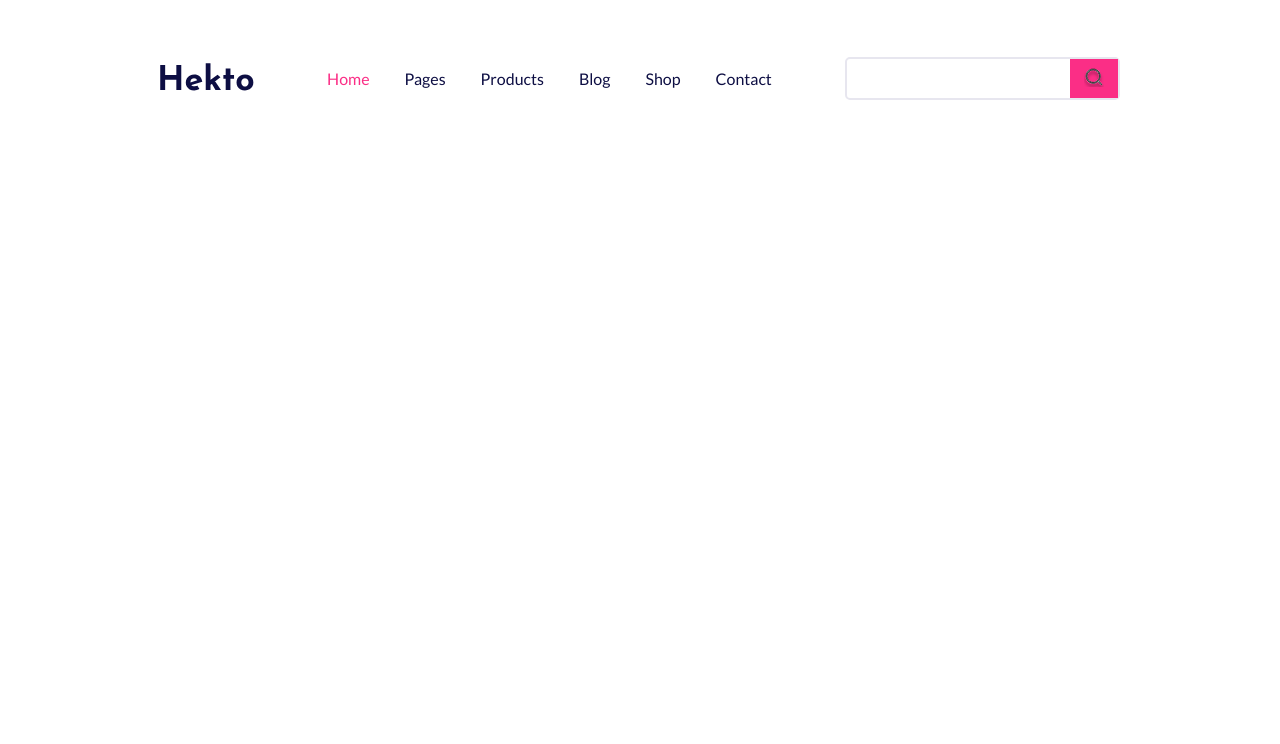
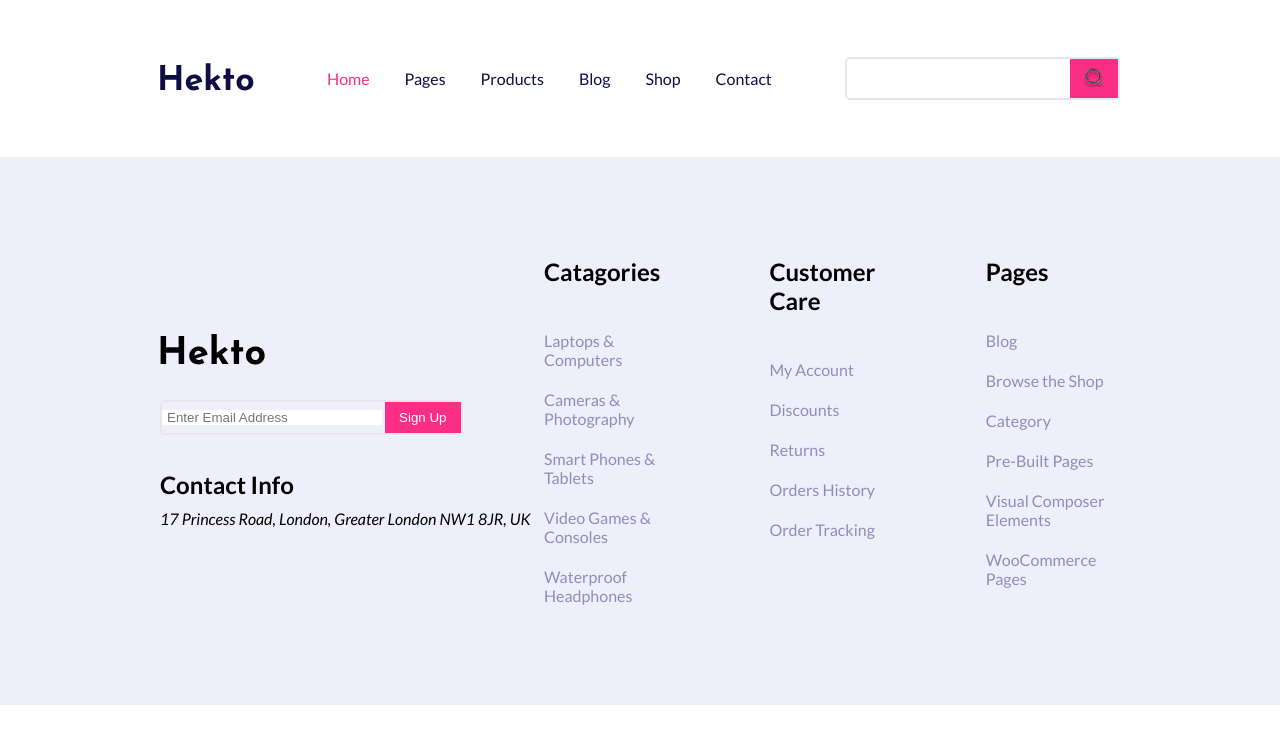
Before and after one commit to BaraaAlmassri/hekto_fs15, a plain HTML site: page index.html in a window 1280 px wide. Drawn offline with Linux system fonts and the light colour scheme.

Commit message:
create footer section

```diff
--- a/assets/base.css
+++ b/assets/base.css
@@ -45,3 +45,28 @@ ul {
     width:calc(100% - 320px);
    margin: auto;
 }
+
+.text-white {
+    color: #fff;
+}
+
+.d-flex {
+    display: flex;
+}
+
+.flex-direction {
+    flex-direction: column;
+    align-items: flex-start;
+}
+
+.gap-100{
+    gap:100px;
+}
+
+.gap-21 {
+    gap: 21px;
+}
+
+.padding-100{
+    padding:100px 0;
+}
--- a/assets/main.css
+++ b/assets/main.css
@@ -50,6 +50,31 @@ body {
 
 }
 
+.footer .left-side {
+    gap:35px;
+    align-items: flex-start;
+}
+
+.right-side{
+    width: 60%;
+}
+
+.footer {
+    background-color: #EEEFFB;
+}
+
+.footer a {
+    color: #8A8FB9 ;
+}
+
+.footer .footer-item {
+    gap:45px ;
+}
+
+.address-info {
+    gap:10px;
+}
+
 @media screen and (max-width:1200px){
     .list , .search {
         display: none;
--- a/index.html
+++ b/index.html
@@ -65,5 +65,65 @@
         </div>
       </div>
     </header>
+
+
+
+    <footer class="footer padding-100">
+      <div class="container">
+        <div class="row">
+          <div class="left-side d-flex flex-direction">
+            <img src="./assets/img/Hekto _footer.svg" alt="footer_logo" />
+            <div class="search">
+              <form method="get">
+                <input type="email" placeholder="Enter Email Address" />
+                <button type="submit" class="text-white">Sign Up</button>
+              </form>
+            </div>
+             <div class="address-info d-flex flex-direction">
+              <h2>Contact Info</h2>
+              <address>
+                17 Princess Road, London, Greater London NW1 8JR, UK
+              </address>
+              </div>
+          </div>
+          <div class="right-side d-flex gap-100">
+            <div class="footer-item d-flex flex-direction">
+              <h2>Catagories</h2>
+                <nav class="d-flex flex-direction gap-21">
+
+                  <a href="#">Laptops & Computers</a>
+                  <a href="#">Cameras & Photography</a>
+                  <a href="#">Smart Phones & Tablets</a>
+                  <a href="#">Video Games & Consoles</a>
+                  <a href="#">Waterproof Headphones</a>
+                </nav>
+            </div>
+            <div class="footer-item d-flex flex-direction">
+              <h2>Customer Care</h2>
+                <nav class="d-flex flex-direction gap-21">
+                  <a href="#">My Account</a>
+                  <a href="#">Discounts</a>
+                  <a href="#">Returns</a>
+                  <a href="#">Orders History</a>
+                  <a href="#">Order Tracking</a>
+                </nav>
+            </div>
+            <div class="footer-item d-flex flex-direction">
+              <h2>Pages</h2>
+                <nav class="d-flex flex-direction gap-21">
+
+                  <a href="#">Blog</a>
+                  <a href="#">Browse the Shop</a>
+                  <a href="#">Category</a>
+                  <a href="#">Pre-Built Pages</a>
+                  <a href="#">Visual Composer Elements</a>
+                  <a href="#">WooCommerce Pages</a>
+                </nav>
+            </div>
+          </div>
+          </div>
+        </div>
+      </div>
+    </footer>
   </body>
 </html>
```
Also changed, not shown: assets/img/Hekto _footer.svg (added).
